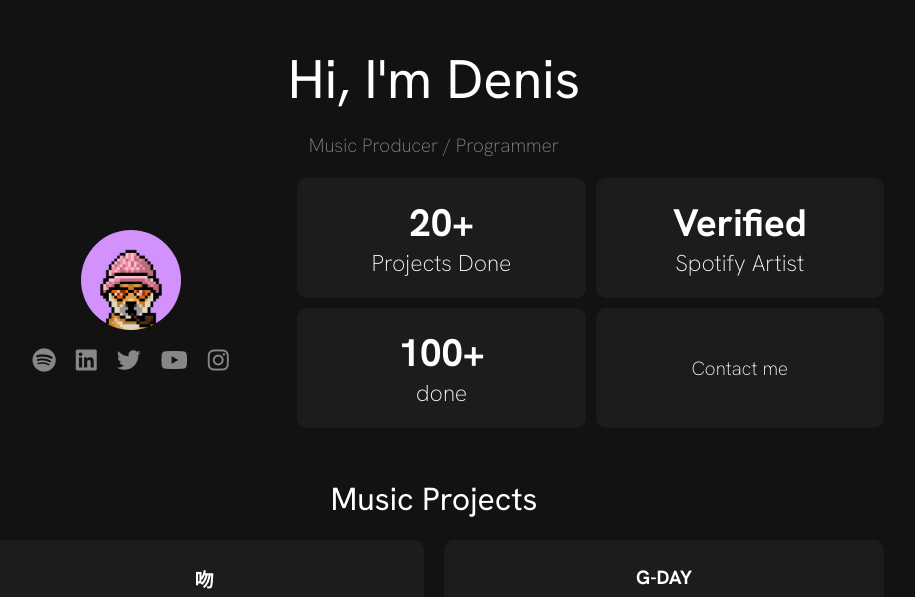
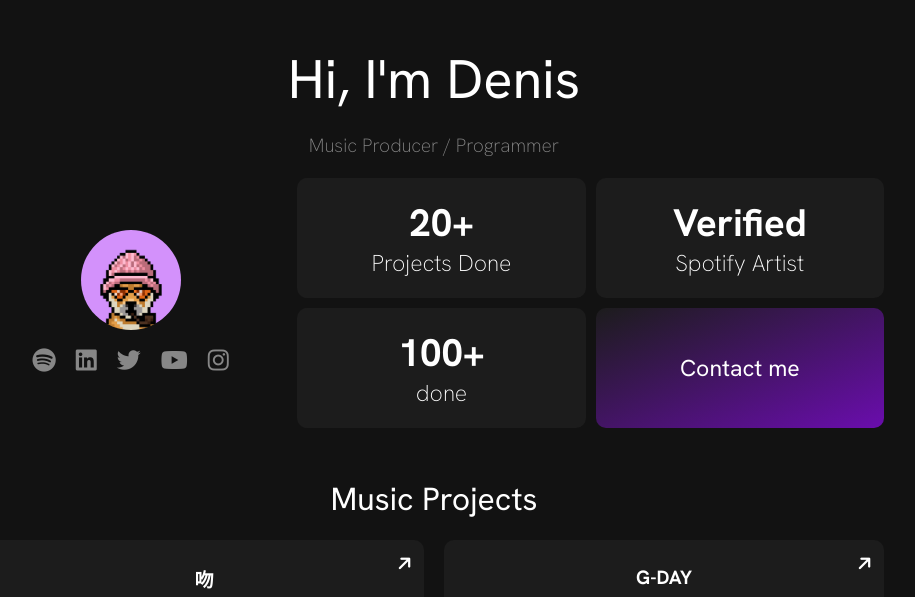
Before and after one commit to srxlct03/website, a plain HTML site: page index.html in a window 1280 px wide. Shown: the part 151-748 px from the top of the page, without its empty margins (206-1121 px from the left). Drawn offline with nearby package versions, Linux system fonts and the light colour scheme.

Commit message:
Project arrow

```diff
--- a/index.html
+++ b/index.html
@@ -76,7 +76,9 @@
                         <span class="bold">100+</span>
                         <span class="normal">done</span>
                     </div>
-                    <div class="stat-item" onclick="location.href='mailto:sr@srxlct.com'"><span>Contact me</span></div>
+                    <div class="stat-item contact-me" onclick="location.href='mailto:sr@srxlct.com'">
+                        <span class="contactme">Contact me</span>
+                    </div>
                 </div>
             </div>
         </section>
@@ -84,6 +86,7 @@
             <h2>Music Projects</h2>
             <div class="projects-grid">
                 <div class="project-item" onclick="location.href='/wen'">
+                    <div class="arrow-icon"><i class="fas fa-arrow-right"></i></div>
                     <h3>吻</h3>
                     <img src="images/wen.jpg" alt="吻">
                     <div class="project-tags">
@@ -94,6 +97,7 @@
                     </div>
                 </div>
                 <div class="project-item" onclick="location.href='/gday'">
+                    <div class="arrow-icon"><i class="fas fa-arrow-right"></i></div>
                     <h3>G-DAY</h3>
                     <img src="images/gday.jpg" alt="G-DAY">
                     <div class="project-tags">
@@ -103,6 +107,7 @@
                     </div>
                 </div>
                 <div class="project-item" onclick="location.href='/befriend'">
+                    <div class="arrow-icon"><i class="fas fa-arrow-right"></i></div>
                     <h3>Be Friend</h3>
                     <img src="images/befriend.jpg" alt="Be Friend">
                     <div class="project-tags">
@@ -111,6 +116,7 @@
                     </div>
                 </div>
                 <div class="project-item" onclick="location.href='/buke'">
+                    <div class="arrow-icon"><i class="fas fa-arrow-right"></i></div>
                     <h3>不可</h3>
                     <img src="images/buke.jpg" alt="不可">
                     <div class="project-tags">
--- a/styles.css
+++ b/styles.css
@@ -97,7 +97,7 @@ main {
 }
 
 .social-media a:hover {
-    color: #aacef1;
+    color: #851ccf;
 }
 
 .profile-info {
@@ -142,6 +142,12 @@ main {
     font-weight: 200;
 }
 
+.contactme {
+    font-size: 1.2em;
+    text-align: center;
+    font-weight: 400;
+}
+
 .projects {
     margin: 20px 0;
     max-width: 900px;
@@ -162,6 +168,7 @@ main {
 }
 
 .project-item {
+    position: relative; /* Add relative positioning to project item */
     background-color: #1c1c1c;
     border-radius: 10px;
     padding: 20px;
@@ -169,6 +176,20 @@ main {
     transition: transform 0.3s ease;
     width: 100%;
     box-sizing: border-box;
+}
+
+.arrow-icon {
+    position: absolute;
+    top: 12px;
+    right: 12px;
+    font-size: 1.1em;
+    color: #fff;
+    transform: rotate(-45deg); /* Tilt the arrow to point to the corner */
+    transition: transform 0.3s ease; /* Smooth transition */
+}
+
+.project-item:hover .arrow-icon {
+    transform: rotate(0deg); /* Rotate back to horizontal on hover */
 }
 
 .project-item img {
@@ -202,6 +223,11 @@ main {
     flex-wrap: wrap;
     justify-content: center;
     gap: 4px;
+}
+
+.stat-item.contact-me {
+    background: linear-gradient(to bottom right, #1c1c1c, #6a0dad);
+    color: white; /* Ensure text color is white for readability */
 }
 
 /* Mobile specific styles */
```
